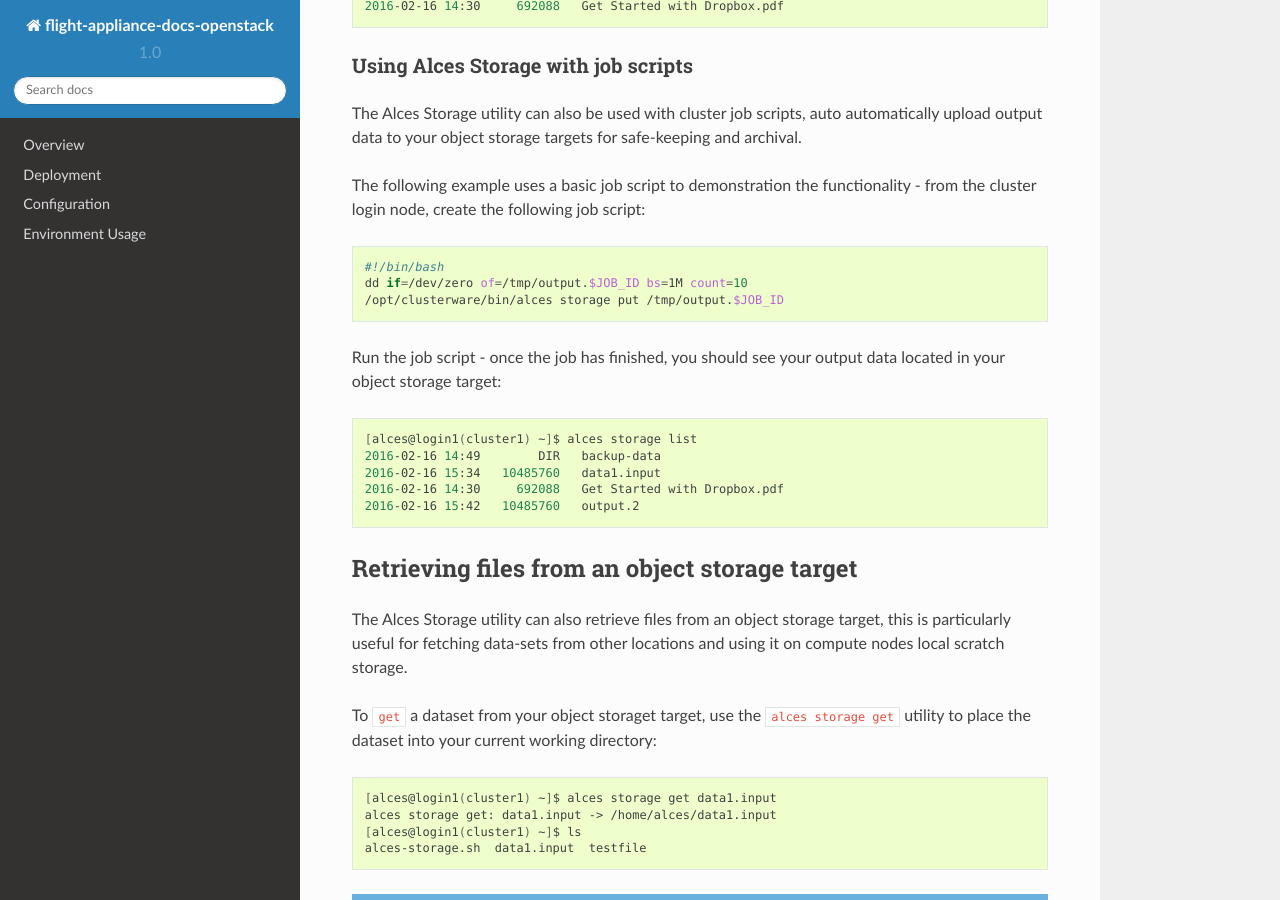
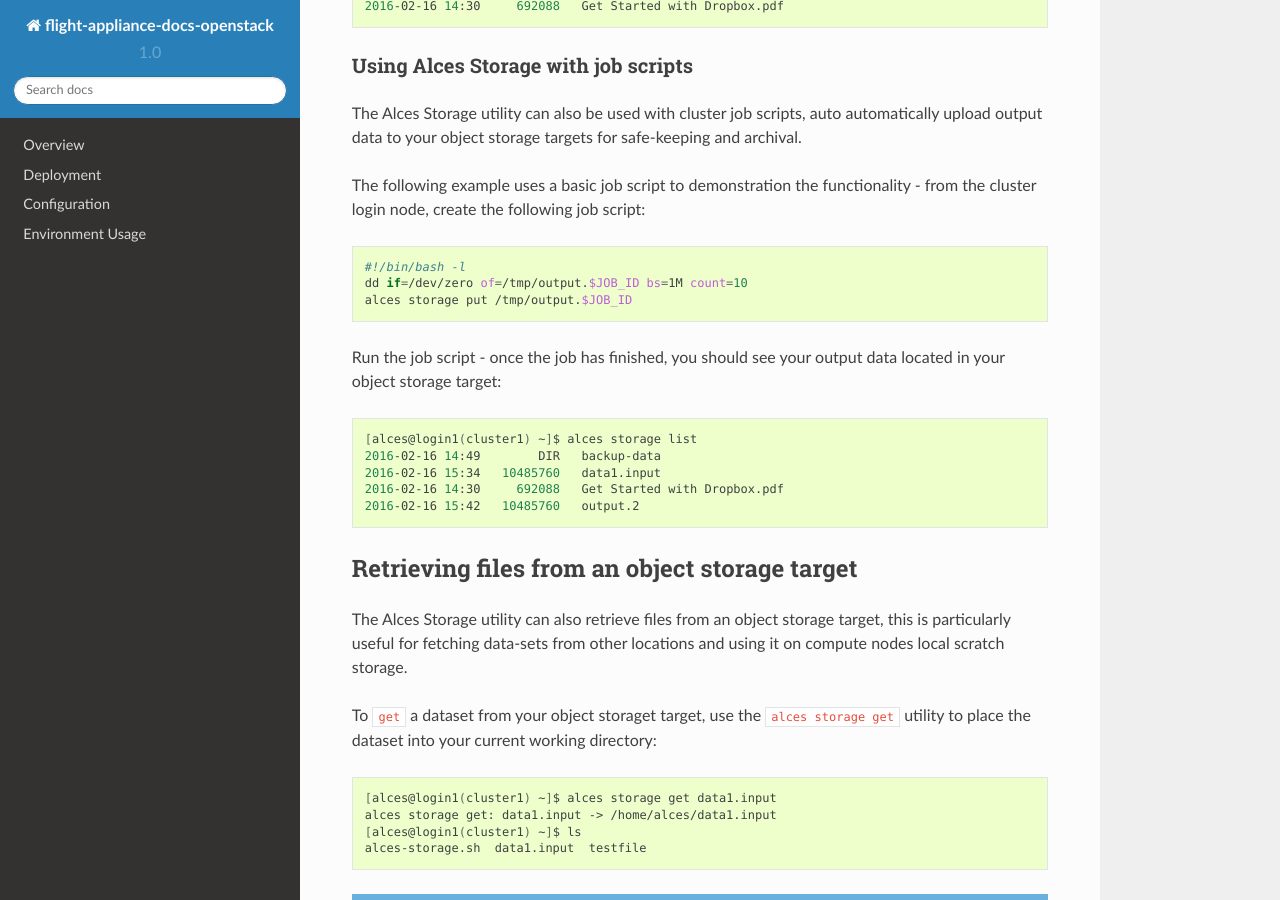
Before and after one commit to alces-software/flight-appliance-docs, a Sphinx documentation site: the page built from docs/source/clusterware-storage/alces-storage-object-usage.rst, in a window 1280 px wide and 900 px high, scrolled down 2196 px. Built offline with Sphinx 7.4.7 and the Read the Docs theme 2.0.0, drawn with Linux system fonts in a browser that asks for light colours; pages that are not in the unit, such as notebooks, are missing from menus.

Commit message:
Update example job scripts

```diff
--- a/docs/source/clusterware-storage/alces-storage-file-usage.rst
+++ b/docs/source/clusterware-storage/alces-storage-file-usage.rst
@@ -111,9 +111,9 @@ The following example uses a basic job script to demonstrate the functionality -
 
 .. code:: bash
 
-    #!/bin/bash
+    #!/bin/bash -l
     echo "Output of job $JOB_ID" > /tmp/output.$JOB_ID
-    /opt/clusterware/bin/alces storage put /tmp/output.$JOB_ID job-scripts/results/
+    alces storage put /tmp/output.$JOB_ID job-scripts/results/
 
 Run the job script - once complete you can see the output data of your job script using the ``alces storage list`` command, e.g.:
 
--- a/docs/source/clusterware-storage/alces-storage-object-usage.rst
+++ b/docs/source/clusterware-storage/alces-storage-object-usage.rst
@@ -100,9 +100,9 @@ The following example uses a basic job script to demonstration the functionality
 
 .. code:: bash
 
-    #!/bin/bash
+    #!/bin/bash -l
     dd if=/dev/zero of=/tmp/output.$JOB_ID bs=1M count=10
-    /opt/clusterware/bin/alces storage put /tmp/output.$JOB_ID
+    alces storage put /tmp/output.$JOB_ID
 
 Run the job script - once the job has finished, you should see your output data located in your object storage target:
 
```
